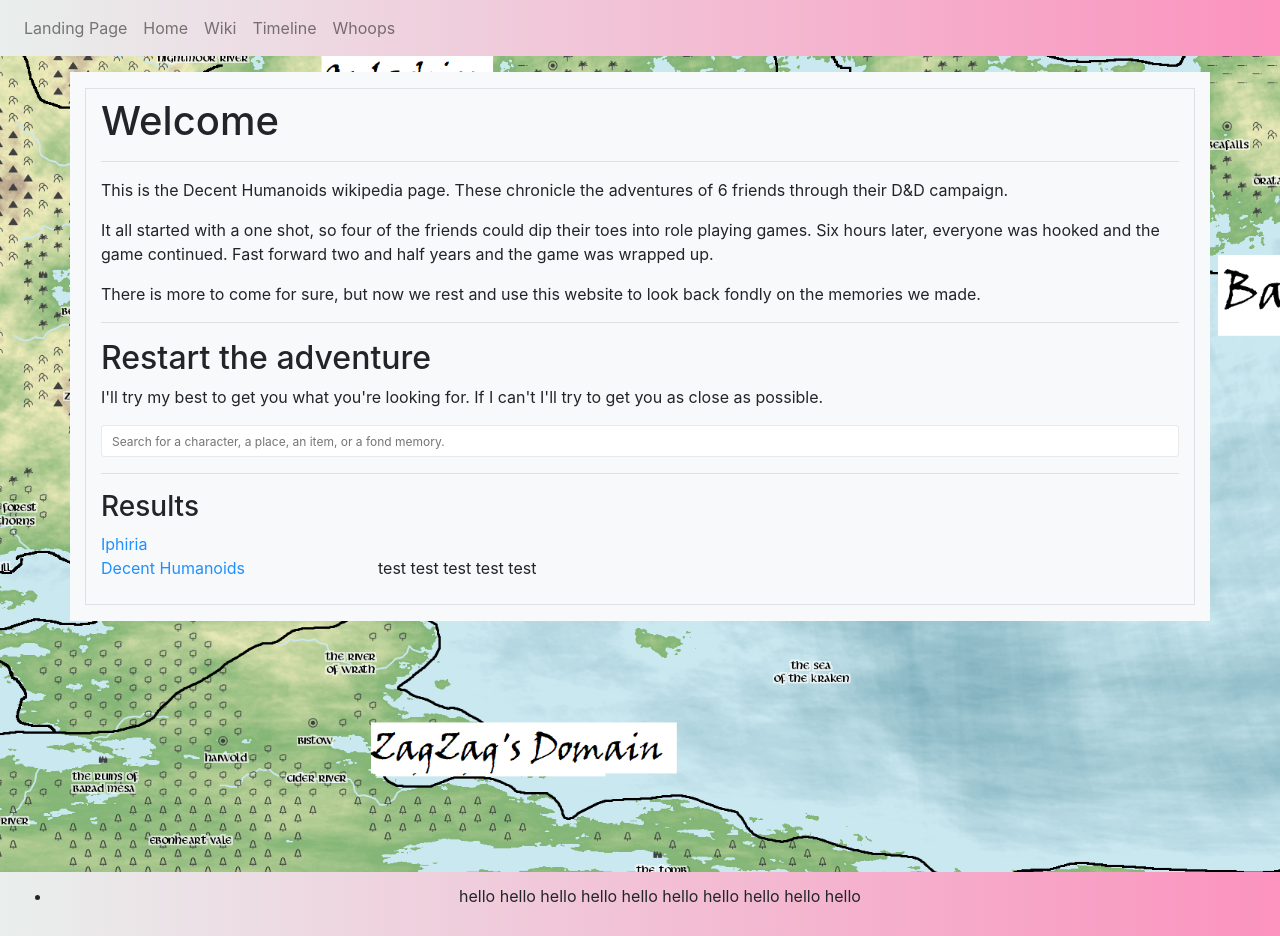
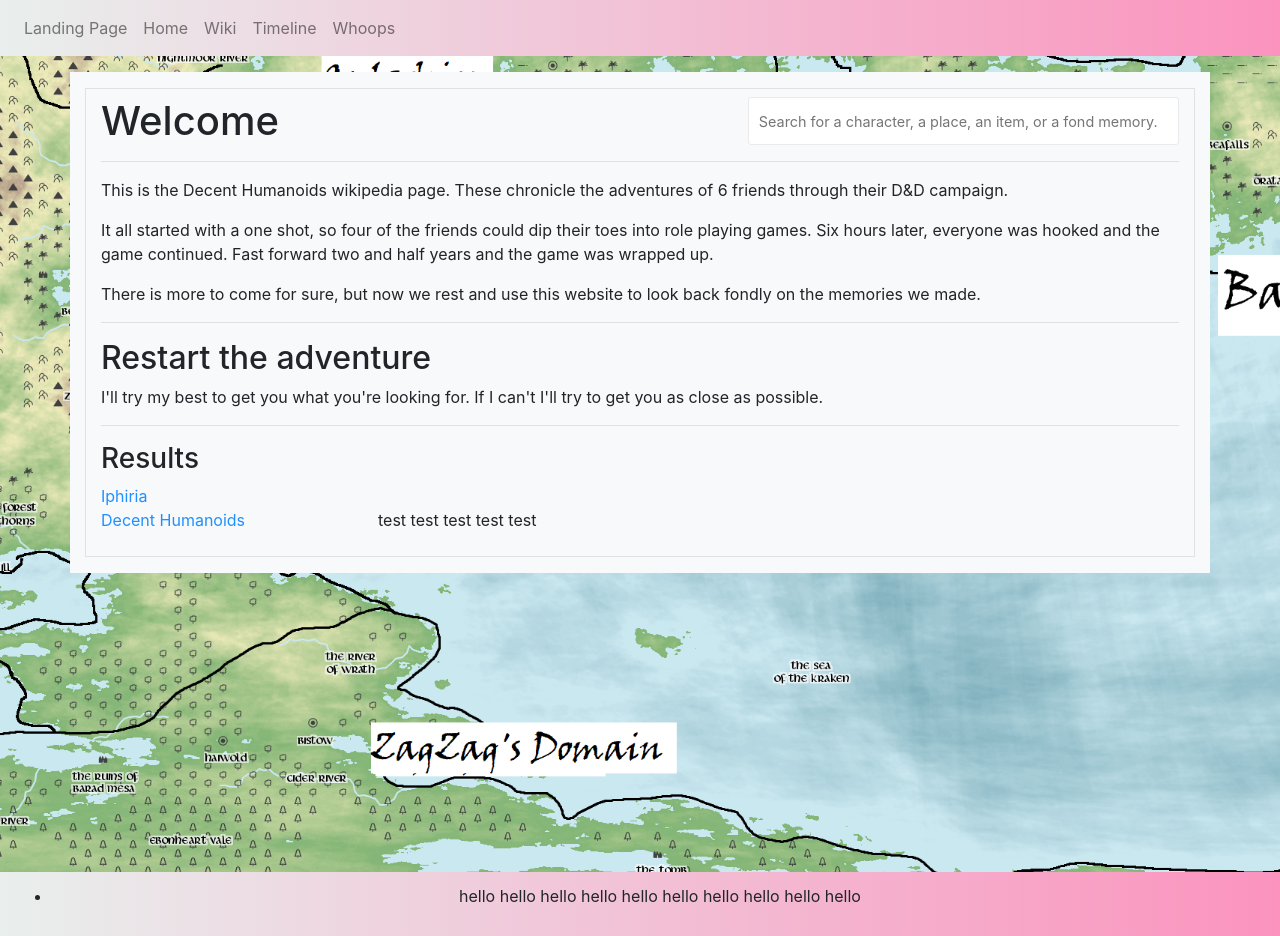
Before and after one commit to jonesec2/Decent_Humanoids, a React (Create React App) app: page /home in a window 1280 px wide. Built offline with nearby package versions, Linux system fonts and the light colour scheme.

Commit message:
fixed error handling for Wiki page load Added search bar to home and wiki Updated styling for search styling

```diff
--- a/src/pages/Home.css
+++ b/src/pages/Home.css
@@ -22,6 +22,7 @@
    display: block;
    margin: auto;
    cursor: zoom-in;
+   margin-top: 10px !important;
 }
 
 .container {
@@ -77,6 +78,28 @@
    }
 }
 
+#searchBar {
+   float:right;
+   width: 100%;
+   height: 3rem;
+   border-radius: 3px;
+   border: 1px solid #eaeaea;
+   padding: 5px 10px;
+   font-size: 65%;
+}
+
+@media (min-width: 767px) {
+   #searchBar {
+      float:right;
+      width: 40%;
+      height: 3rem;
+      border-radius: 3px;
+      padding: 5px 10px;
+      font-size: 0.90rem;
+   }
+}
+
+
 .textR {
    width: 100%;
    overflow: hidden;
@@ -110,14 +133,6 @@
    color: dodgerblue;
 }
 
-#searchBar {
-   width: 100%;
-   height: 32px;
-   border-radius: 3px;
-   border: 1px solid #eaeaea;
-   padding: 5px 10px;
-   font-size: 12px;
-}
 
 body, html {
    height: 100%;
--- a/src/pages/Home.js
+++ b/src/pages/Home.js
@@ -17,7 +17,7 @@ function Home() {
 
    const history = useHistory();
    const prop = "test"
-   const [pageName, setPage] = useState(1);
+   const [pageName, setPage] = useState(2);
 
    const decent = pageContent[1]
 
@@ -45,6 +45,7 @@ function Home() {
          <Navbar />
          <div className="noMatch">
             <Wrapper>
+               <Search />
                <h1 className="text-left">Welcome</h1>
                <hr />
                <p>This is the Decent Humanoids wikipedia page. These chronicle the adventures of 6 friends through their D&D campaign. </p>
@@ -53,7 +54,6 @@ function Home() {
                <hr></hr>
                <h2>Restart the adventure</h2>
                <p>I'll try my best to get you what you're looking for. If I can't I'll try to get you as close as possible.</p>
-               <Search />
                <hr></hr>
                <h3>Results</h3>
                {/* The results should show as a "keyword" link and maybe the
--- a/src/pages/Wiki.js
+++ b/src/pages/Wiki.js
@@ -11,6 +11,7 @@ import key from "../utils/key.json";
 import Title from "../components/Title";
 import MainContainer from "../components/MainContainer";
 import MainText from "../components/MainText";
+import Search from "../components/Search";
 
 export default function Wiki(props) {
 
@@ -29,27 +30,6 @@ export default function Wiki(props) {
    // console.log(test[0])
 
 
-
-   // use useEffect with callback argument so they can click "links" on page
-   // and re-render for new page
-   // useEffect(() => {
-   //    if (typeof props.location.state.pageName === 'undefined') {
-   //       console.log("prop is UNDEFINED")
-   //       setObject(test[0])
-   //       return
-   //    }
-   //    if (typeof props.location.state !== 'undefined') {
-   //       console.log("prop IS DEFINED: " + props.location.state.pageName)
-   //       // setObject(props.location.state.pageName)
-   //    }
-   //    else {
-   //       // setObject(test[0])
-   //       console.log(object);
-   //    }
-   // })
-
-
-
    return (
       // <Router>
       <div>
@@ -57,6 +37,7 @@ export default function Wiki(props) {
          <div className="noMatch">
             {object ? (
                <Wrapper>
+                  <Search/>
                   <Title title={object.title} />
                   <hr />
                   <MainText
```
